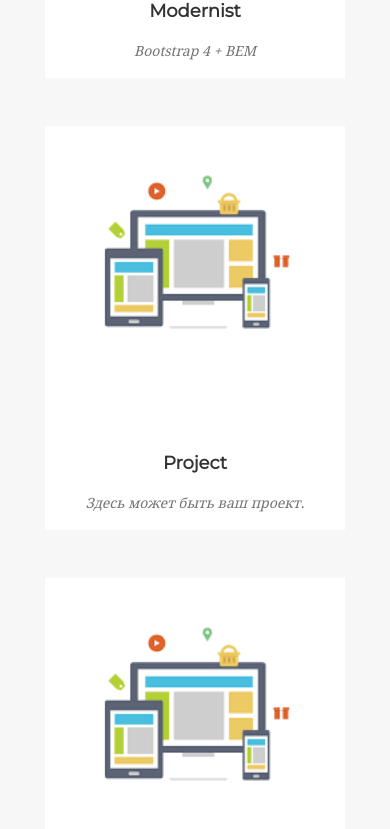
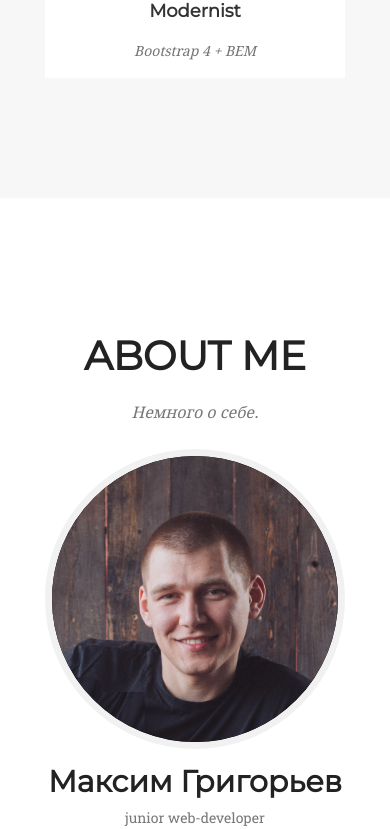
Before and after one commit to MaxGrigorev/myprojects, a website: page source/index.html in a window 390 px wide. Shown: the part 3741-4570 px from the top of the page. Drawn offline with nearby package versions, Linux system fonts and the light colour scheme; a web font is replaced by a local one.

Commit message:
project none

```diff
--- a/source/index.html
+++ b/source/index.html
@@ -126,7 +126,7 @@
 						<p class="b-project__about">Bootstrap 4 + BEM</p>
 					</div>
 				</a>
-				<a class=" col-12 col-sm-6 col-lg-4 mt-5 a-dec">
+				<a class=" col-12 col-sm-6 col-lg-4 mt-5 d-none d-lg-block a-dec ">
 					<div class="b-project b-project_size mx-auto">
 						<img class="b-project__img b-project__img_size" src="./images/images.png" alt="Project">
 						<p class="b-project__name mt-4">Project</p>
@@ -134,7 +134,7 @@
 							Здесь может быть ваш проект.</p>
 					</div>
 				</a>
-				<a class=" col-12 col-sm-6 col-lg-4 mt-5 a-dec">
+				<a class=" col-12 col-sm-6 col-lg-4 mt-5 d-none d-lg-block a-dec">
 					<div class="b-project b-project_size mx-auto">
 						<img class="b-project__img b-project__img_size" src="./images/images.png" alt="Project">
 						<p class="b-project__name mt-4">Project</p>
```
Also changed, not shown: source/less/styles.less (+1 -262 lines), build/index.html.
